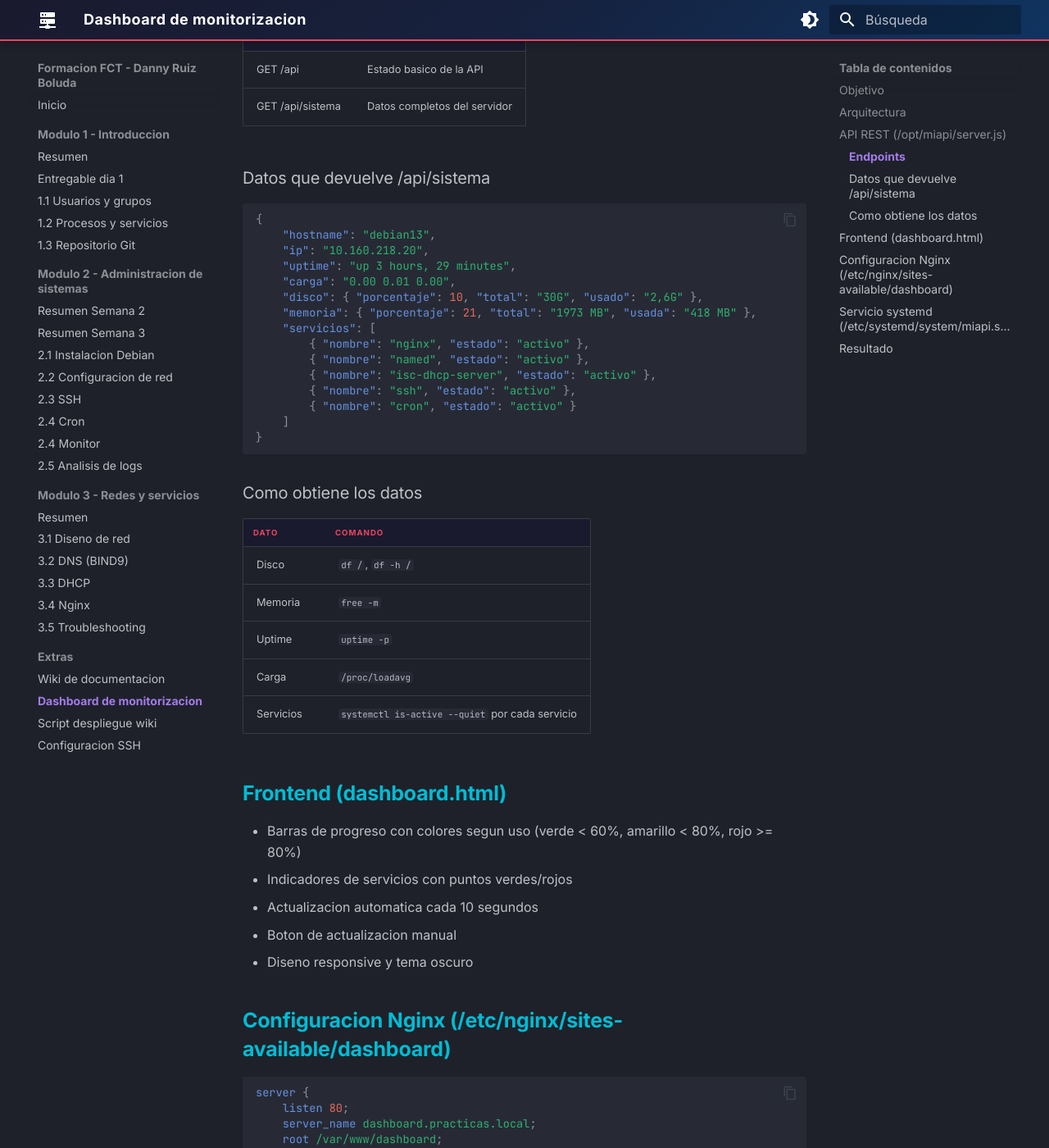
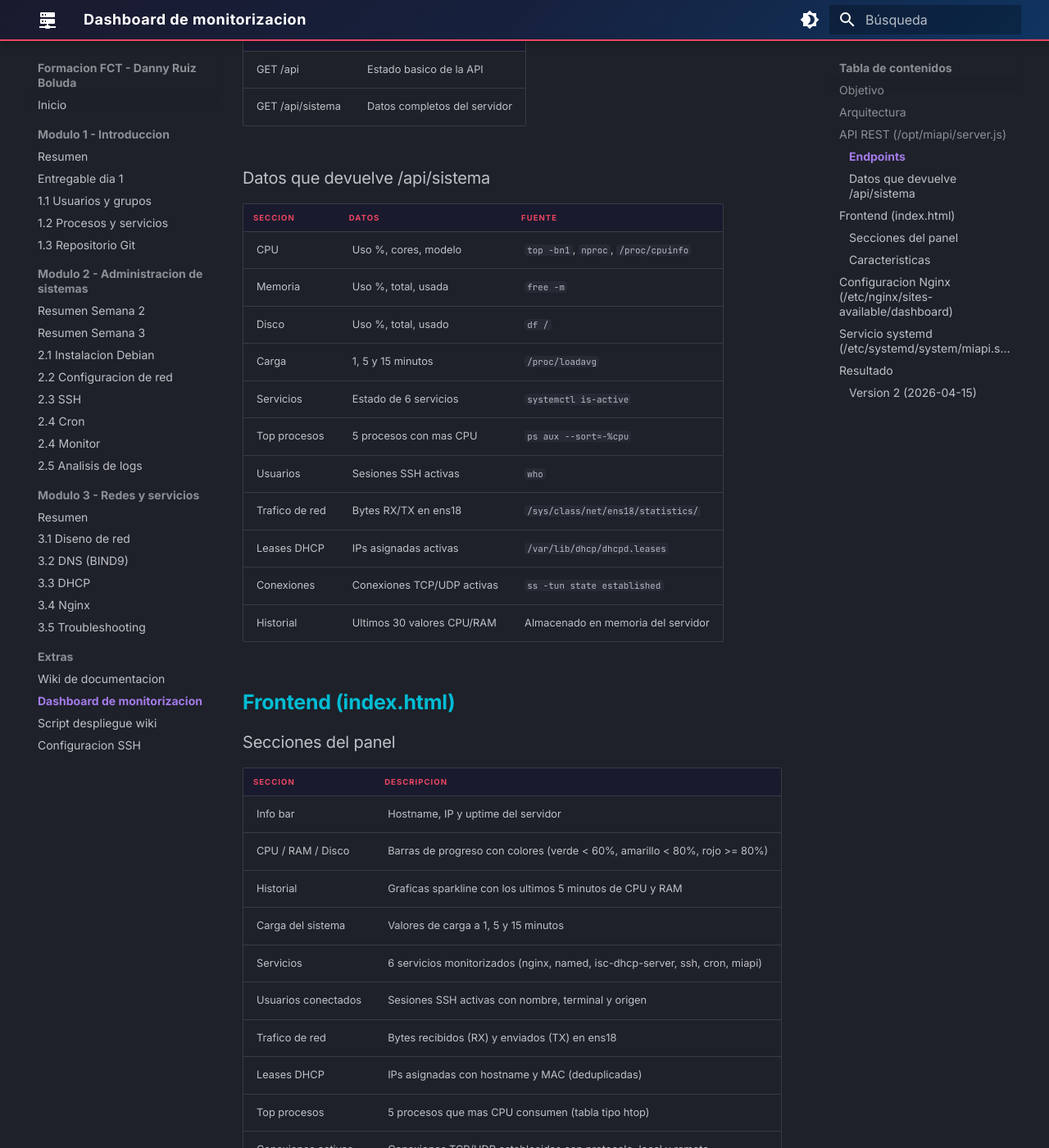
Before and after one commit to DannyRuizB/formacion-danny, an MkDocs documentation site: the page built from docs/extra-dashboard.md, in a window 1280 px wide and 1400 px high, scrolled down 662 px. Shown: the whole window at 82% size. Built offline with MkDocs 1.6.1 and Material for MkDocs 9.7.7, drawn with Linux system fonts in a browser that asks for light colours; some of the changed text lies outside the part shown.

Commit message:
Dashboard v2: procesos, usuarios, red, DHCP, conexiones e historial
6 secciones nuevas: top procesos, usuarios SSH, trafico de red,
leases DHCP (deduplicadas), conexiones activas y sparklines de
historial CPU/RAM. Documentacion actualizada con captura.

Co-Authored-By: Claude Opus 4.6 (1M context) <noreply@anthropic.com>

````diff
--- a/docs/extra-dashboard.md
+++ b/docs/extra-dashboard.md
@@ -25,41 +25,44 @@ Navegador --> Nginx (reverse proxy) --> API Express (puerto 3000) --> datos del
 
 ### Datos que devuelve /api/sistema
 
-```json
-{
-    "hostname": "debian13",
-    "ip": "10.160.218.20",
-    "uptime": "up 3 hours, 29 minutes",
-    "carga": "0.00 0.01 0.00",
-    "disco": { "porcentaje": 10, "total": "30G", "usado": "2,6G" },
-    "memoria": { "porcentaje": 21, "total": "1973 MB", "usada": "418 MB" },
-    "servicios": [
-        { "nombre": "nginx", "estado": "activo" },
-        { "nombre": "named", "estado": "activo" },
-        { "nombre": "isc-dhcp-server", "estado": "activo" },
-        { "nombre": "ssh", "estado": "activo" },
-        { "nombre": "cron", "estado": "activo" }
-    ]
-}
-```
+| Seccion | Datos | Fuente |
+|---------|-------|--------|
+| CPU | Uso %, cores, modelo | `top -bn1`, `nproc`, `/proc/cpuinfo` |
+| Memoria | Uso %, total, usada | `free -m` |
+| Disco | Uso %, total, usado | `df /` |
+| Carga | 1, 5 y 15 minutos | `/proc/loadavg` |
+| Servicios | Estado de 6 servicios | `systemctl is-active` |
+| Top procesos | 5 procesos con mas CPU | `ps aux --sort=-%cpu` |
+| Usuarios | Sesiones SSH activas | `who` |
+| Trafico de red | Bytes RX/TX en ens18 | `/sys/class/net/ens18/statistics/` |
+| Leases DHCP | IPs asignadas activas | `/var/lib/dhcp/dhcpd.leases` |
+| Conexiones | Conexiones TCP/UDP activas | `ss -tun state established` |
+| Historial | Ultimos 30 valores CPU/RAM | Almacenado en memoria del servidor |
 
-### Como obtiene los datos
+## Frontend (index.html)
 
-| Dato | Comando |
-|------|---------|
-| Disco | `df /`, `df -h /` |
-| Memoria | `free -m` |
-| Uptime | `uptime -p` |
-| Carga | `/proc/loadavg` |
-| Servicios | `systemctl is-active --quiet` por cada servicio |
+### Secciones del panel
 
-## Frontend (dashboard.html)
+| Seccion | Descripcion |
+|---------|-------------|
+| Info bar | Hostname, IP y uptime del servidor |
+| CPU / RAM / Disco | Barras de progreso con colores (verde < 60%, amarillo < 80%, rojo >= 80%) |
+| Historial | Graficas sparkline con los ultimos 5 minutos de CPU y RAM |
+| Carga del sistema | Valores de carga a 1, 5 y 15 minutos |
+| Servicios | 6 servicios monitorizados (nginx, named, isc-dhcp-server, ssh, cron, miapi) |
+| Usuarios conectados | Sesiones SSH activas con nombre, terminal y origen |
+| Trafico de red | Bytes recibidos (RX) y enviados (TX) en ens18 |
+| Leases DHCP | IPs asignadas con hostname y MAC (deduplicadas) |
+| Top procesos | 5 procesos que mas CPU consumen (tabla tipo htop) |
+| Conexiones activas | Conexiones TCP/UDP establecidas con protocolo, local y remoto |
 
-- Barras de progreso con colores segun uso (verde < 60%, amarillo < 80%, rojo >= 80%)
-- Indicadores de servicios con puntos verdes/rojos
+### Caracteristicas
+
 - Actualizacion automatica cada 10 segundos
 - Boton de actualizacion manual
-- Diseno responsive y tema oscuro
+- Diseno responsive (3 columnas en escritorio, 1 en movil)
+- Tema oscuro con colores neon
+- Badges con contadores en cada seccion
 
 ## Configuracion Nginx (/etc/nginx/sites-available/dashboard)
 
@@ -120,10 +123,23 @@ systemctl start miapi
 
 ## Resultado
 
-![Dashboard del servidor](img/dashboard-servidor.png)
+![Dashboard del servidor v1](img/dashboard-servidor.png)
 
-- Panel de monitorizacion en tiempo real funcionando
-- Muestra CPU, RAM, disco, carga del sistema y estado de 5 servicios
-- Accesible en `http://dashboard.practicas.local:8080` via tunel SSH
-- Se actualiza automaticamente cada 10 segundos
+Version inicial con CPU, RAM, disco, carga y servicios.
+
+### Version 2 (2026-04-15)
+
+Se amplio el dashboard con 6 secciones nuevas:
+
+![Dashboard del servidor v2](img/dashboard-servidor-v2.png)
+
+- Panel de monitorizacion completo con 10 secciones en tiempo real
+- 6 servicios monitorizados (incluyendo la propia API miapi)
+- Top 5 procesos por uso de CPU
+- Usuarios conectados por SSH con avatar y origen
+- Trafico de red RX/TX en ens18
+- Leases DHCP activas (deduplicadas por IP)
+- Conexiones TCP/UDP establecidas
+- Historial de CPU y RAM con graficas sparkline (ultimos 5 minutos)
+- Accesible en `http://dashboard.practicas.local:8080` via tunel SSH (`ssh wiki`)
 - API persistente como servicio systemd (arranca con el servidor)
````
Also changed, not shown: docs/img/dashboard-servidor-v2.png (added).
